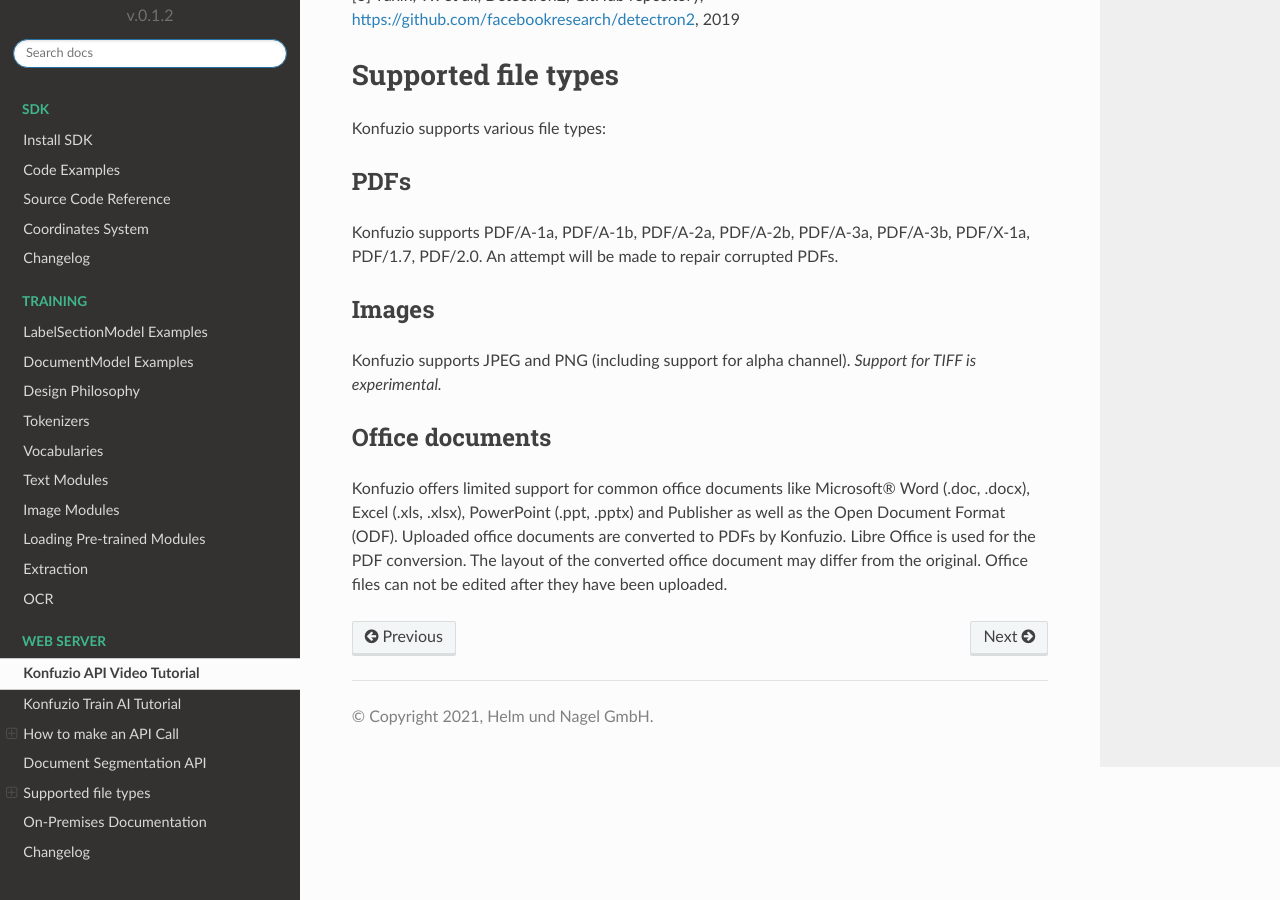
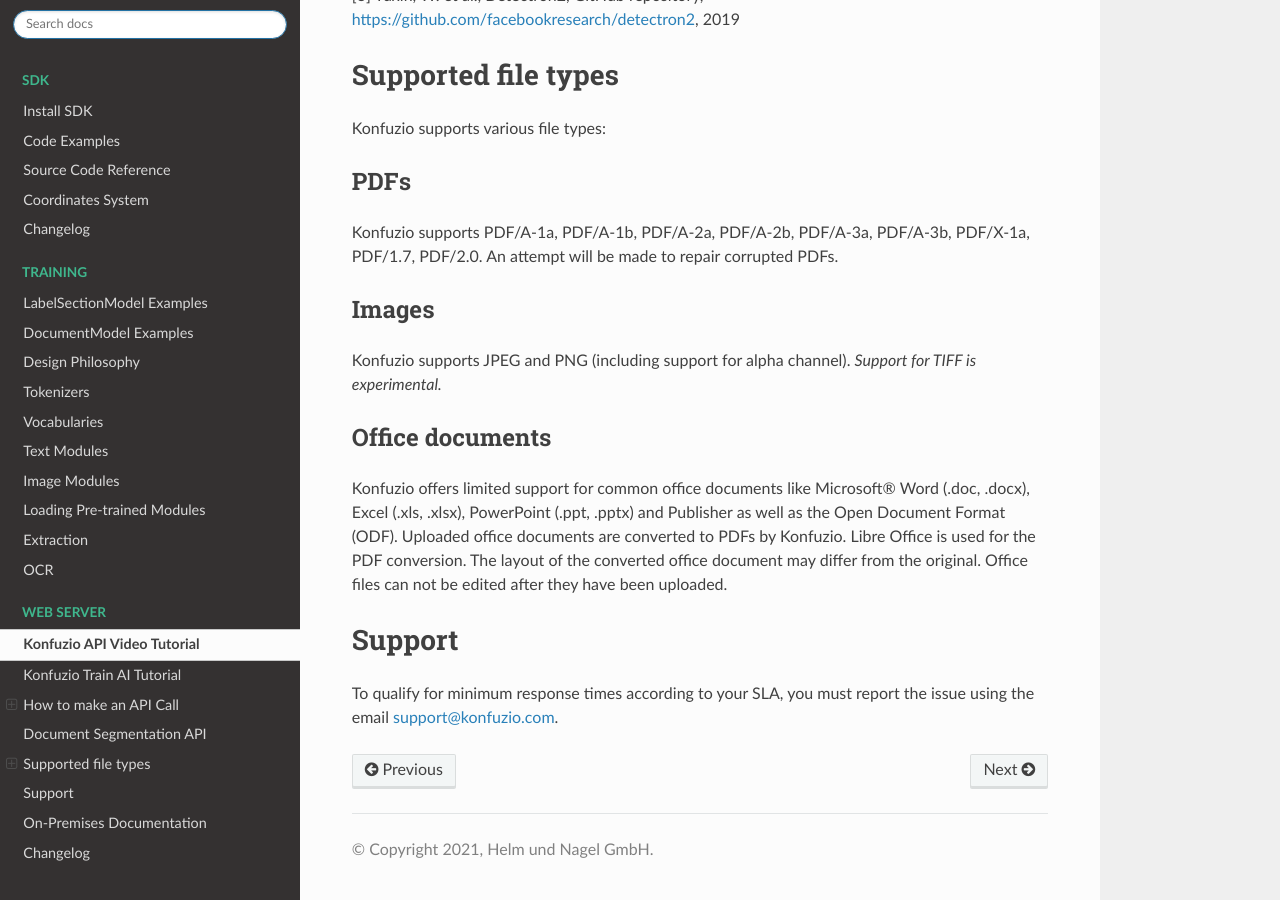
Before and after one commit to konfuzio-ai/konfuzio-sdk, a Sphinx documentation site: the page built from docs/web/api.md, in a window 1280 px wide and 900 px high, scrolled down 4098 px. Built offline with Sphinx 7.4.7 and the Read the Docs theme 2.0.0, drawn with Linux system fonts in a browser that asks for light colours.

Commit message:
Update api.md

```diff
--- a/docs/web/api.md
+++ b/docs/web/api.md
@@ -159,3 +159,7 @@
 
 ### Office documents
 Konfuzio offers limited support for common office documents like Microsoft® Word (.doc, .docx), Excel (.xls, .xlsx), PowerPoint (.ppt, .pptx) and Publisher as well as the Open Document Format (ODF). Uploaded office documents are converted to PDFs by Konfuzio. Libre Office is used for the PDF conversion. The layout of the converted office document may differ from the original. Office files can not be edited after they have been uploaded.
+
+## Support
+
+To qualify for minimum response times according to your SLA, you must report the issue using the email [support@konfuzio.com](emailto:support@konfuzio.com).
```
